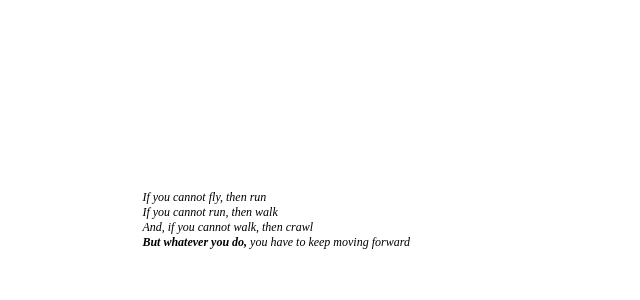
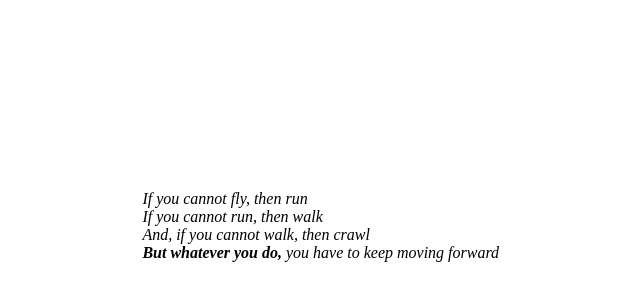
Before and after one commit to Lsohee/training_01_220421, a plain HTML site: page index.html in a window 1280 px wide. Shown: the part 210-510 px from the top of the page, without its empty margins (88-728 px from the left). Drawn offline with Linux system fonts and the light colour scheme.

Commit message:
글씨 크기 16px 추가

```diff
--- a/index.html
+++ b/index.html
@@ -18,7 +18,7 @@
       position: relative;
       left:18vw;
       top:50vh;
-      font-size: 1.5vh;
+      font-size: 16px;
       font-style: italic;
     }
 
```
